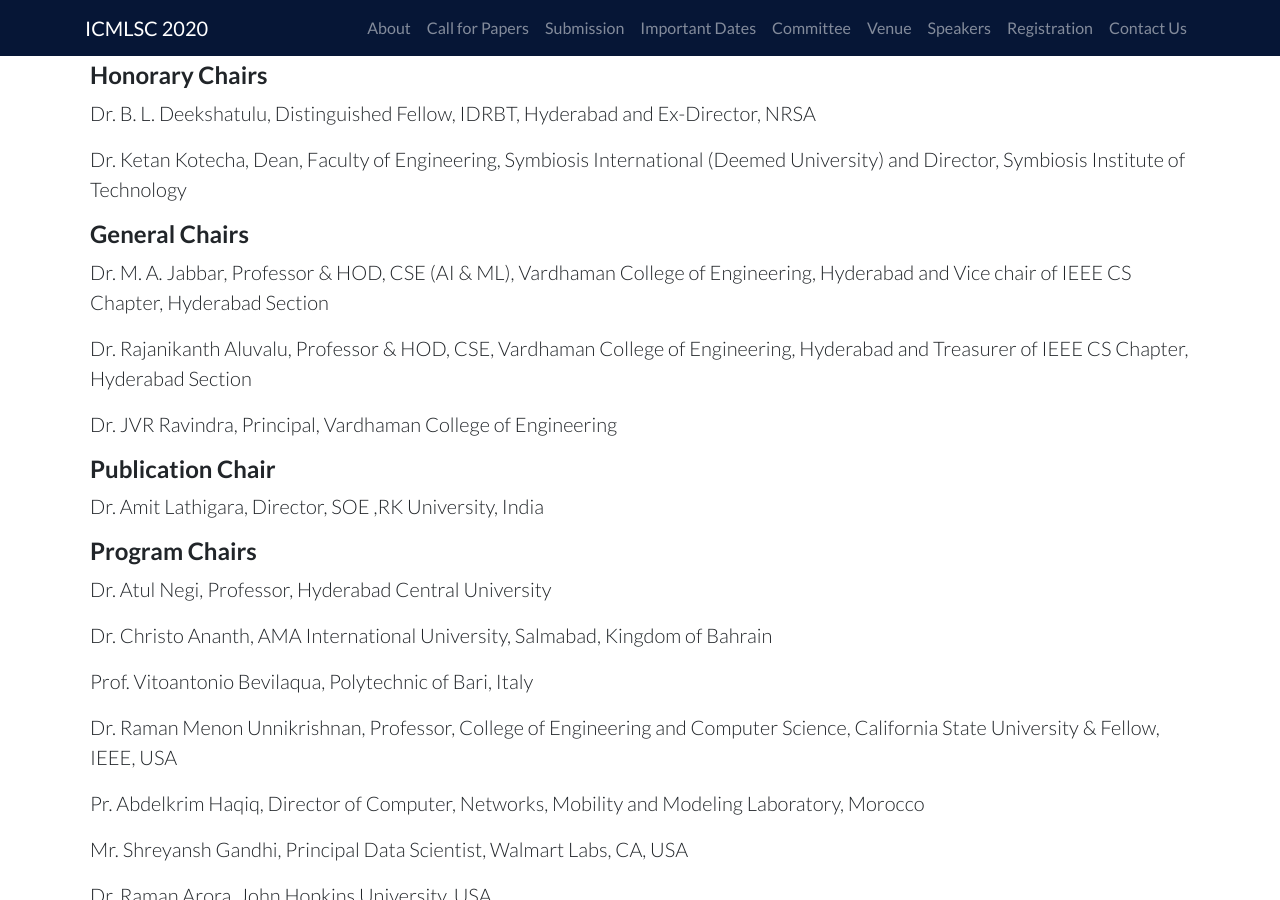
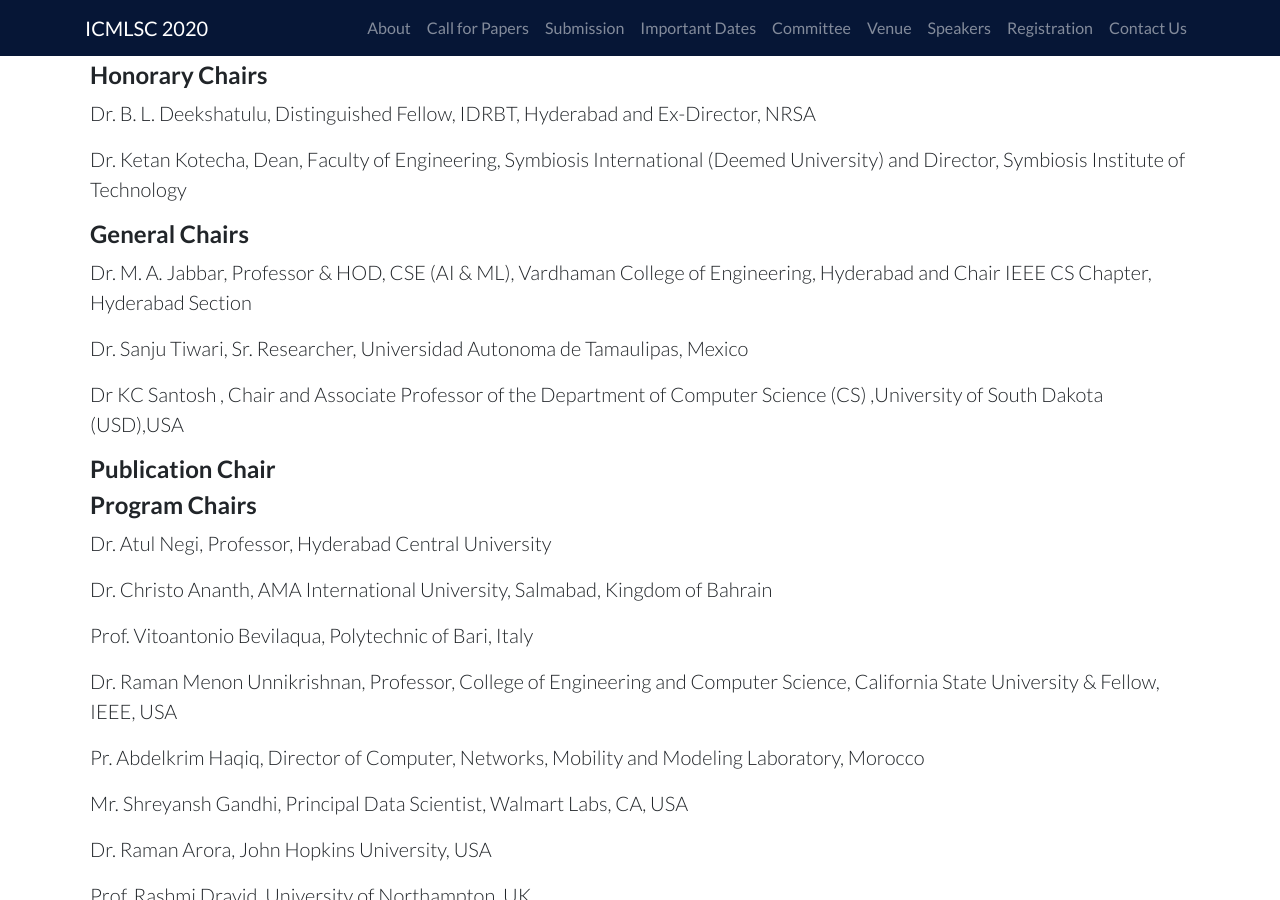
Before and after one commit to ieeevardhaman/icmlsc-website, a Jekyll site: the page built from pages/committee.md, in a window 1280 px wide and 900 px high, scrolled down 1020 px. Built offline with Jekyll 4.4.1, drawn with Linux system fonts in a browser that asks for light colours; our own code applies the rules of GitHub Pages for plain Markdown files; some of the changed text lies outside the part shown.

Commit message:
Update committee.md

```diff
--- a/pages/committee.md
+++ b/pages/committee.md
@@ -27,15 +27,14 @@
 
 #### General Chairs
 
-Dr. M. A. Jabbar, Professor & HOD, CSE (AI & ML), Vardhaman College of Engineering, Hyderabad and Vice chair of IEEE CS Chapter, Hyderabad Section
+Dr. M. A. Jabbar, Professor & HOD, CSE (AI & ML), Vardhaman College of Engineering, Hyderabad and Chair IEEE CS Chapter, Hyderabad Section
 
-Dr. Rajanikanth Aluvalu, Professor & HOD, CSE, Vardhaman College of Engineering, Hyderabad and Treasurer of IEEE CS Chapter, Hyderabad Section
+Dr. Sanju Tiwari, Sr. Researcher, Universidad Autonoma de Tamaulipas, Mexico
 
-Dr. JVR Ravindra, Principal, Vardhaman College of Engineering
+Dr KC Santosh , Chair and Associate Professor of the Department of Computer Science (CS) ,University of South Dakota (USD),USA
 
 #### Publication Chair
 
-Dr. Amit Lathigara, Director, SOE ,RK University, India
 
 #### Program Chairs
 
@@ -99,10 +98,6 @@
 
 
 #### Technical Program Committee Chairs
-
-Prof. Rajmohan Pardeshi, KASCC, Bidar, India
-
-Prof. Uma Maheshwari, Vardhaman College of Engineering
 
 
 #### Technical Program Committee
@@ -194,9 +189,6 @@
 
 #### International Publicity chairs
 
-Dr. Shawon Rahman, University of Hawaii, USA
-
-Prof. Supriya Byreddy, University of Southern Mississippi, USA
 
 #### National Publicity Chair
 
```
